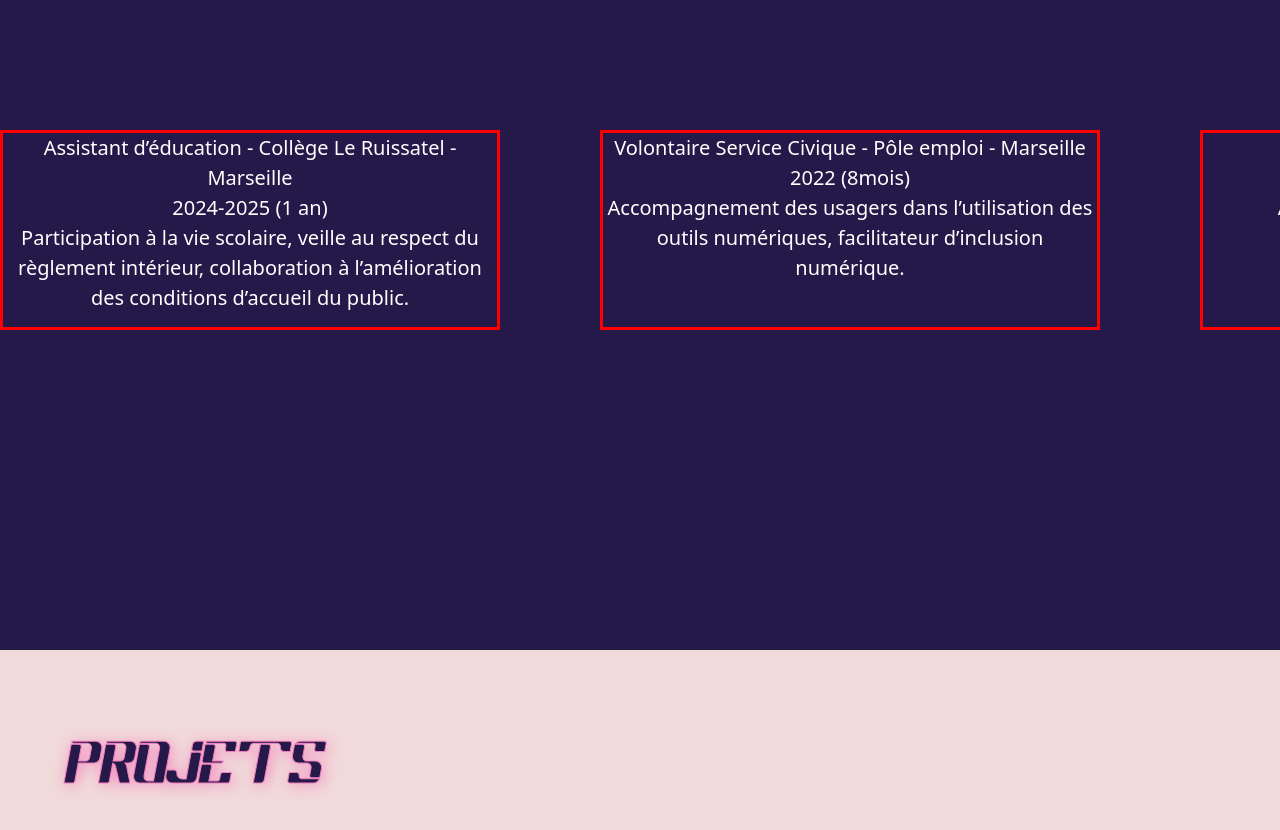
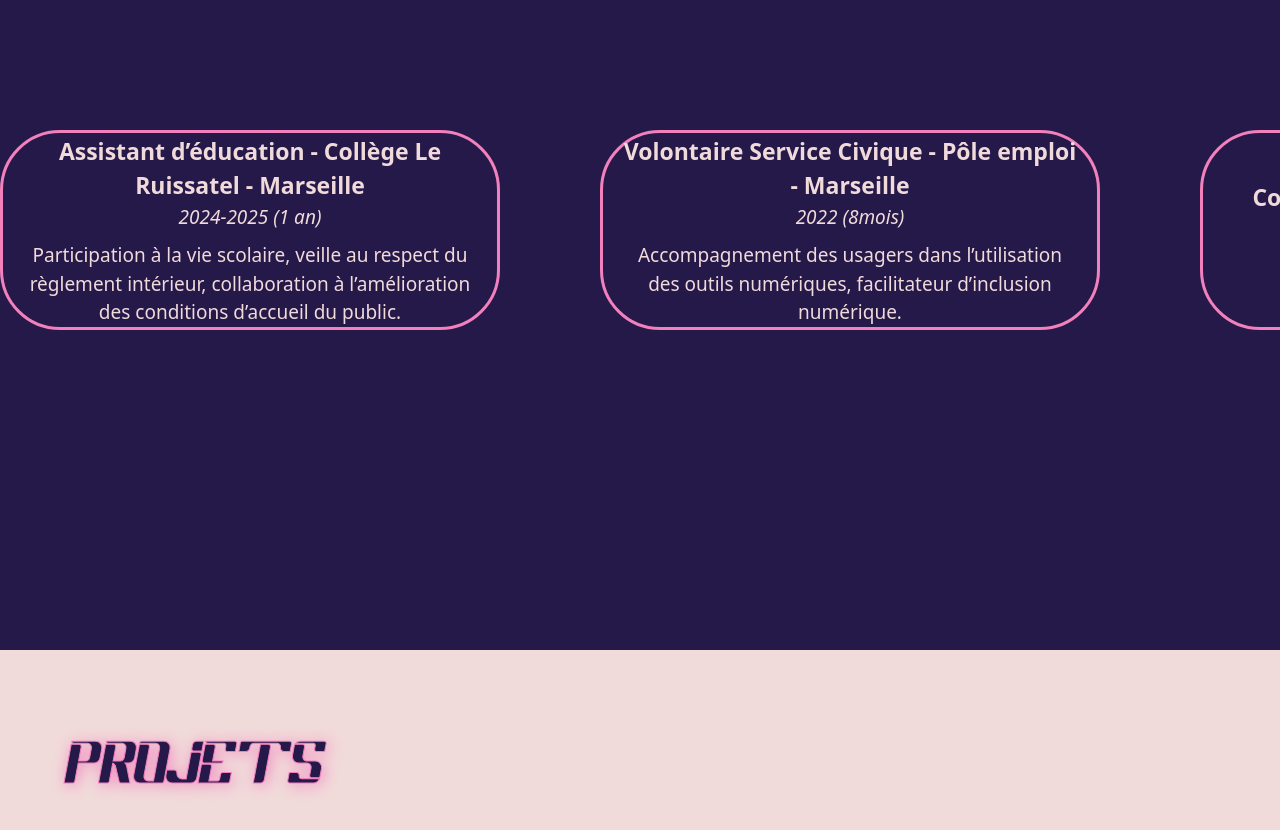
Before and after one commit to Florian-Mas/Portfolio, a React (Vite) app: page / in a window 1280 px wide. Shown: the part 4620-5450 px from the top of the page. Built offline with nearby package versions, Linux system fonts and the light colour scheme.

Commit message:
experiences section design adjusted

```diff
--- a/src/component/Experiences/Experiences.css
+++ b/src/component/Experiences/Experiences.css
@@ -21,10 +21,44 @@
     width: 1000%;
 }
 
-.TimeLineElementExperiences{
+
+/*.TimeLineElementExperiences:hover{
+    display: flex;
+    flex-direction: column;
+    justify-content: center;
     width: 500px;
     height: 200px;
-    border: solid red;
+    border: solid #F180BD;
+    background-color: #F1DADA;
+    color: #251949;
     text-align: center;
-    font-size: 20px;
+    font-size: 19px;
+    border-radius: 60px;
+
+}*/
+
+.TimeLineElementExperiences{
+    display: flex;
+    flex-direction: column;
+    justify-content: center;
+    width: 500px;
+    height: 200px;
+    border: solid #f180bd;
+    background-color: #251949;
+    color: #F1DADA;
+    text-align: center;
+    font-size: 19px;
+    border-radius: 60px;
+    padding: 20px;
+
+
 }
+
+.timeLineExperiencesName{
+    font-size: 23px;
+}
+
+.timeLineExperiencesType{
+    padding-top: 10px;
+
+}
--- a/src/component/Experiences/Experiences.tsx
+++ b/src/component/Experiences/Experiences.tsx
@@ -4,9 +4,9 @@ import "./Experiences.css";
 function Experiences() {
   const [curentOver, setCurentOver] = useState(-1);
   const ExperiencesName = {
-    AED: "Assistant d’éducation - Collège Le Ruissatel - Marseille",
-    VCC: "Volontaire Service Civique - Pôle emploi - Marseille",
-    coursSoutien: "Cours particuliers/soutien scolaire",
+    AED: <strong>Assistant d’éducation - Collège Le Ruissatel - Marseille</strong>,
+    VCC: <strong>Volontaire Service Civique - Pôle emploi - Marseille</strong>,
+    coursSoutien: <strong>Cours particuliers/soutien scolaire</strong>,
   };
 
   const ExperiencesaType = {
@@ -16,9 +16,9 @@ function Experiences() {
   };
 
   const ExperiencesaDate = {
-    AED: "2024-2025 (1 an)",
-    VCC: "2022 (8mois)",
-    coursSoutien: "2019 (1 an)",
+    AED: <i>2024-2025 (1 an)</i>,
+    VCC: <i>2022 (8mois)</i>,
+    coursSoutien: <i>2019 (1 an)</i>,
   };
 
   return (
```
